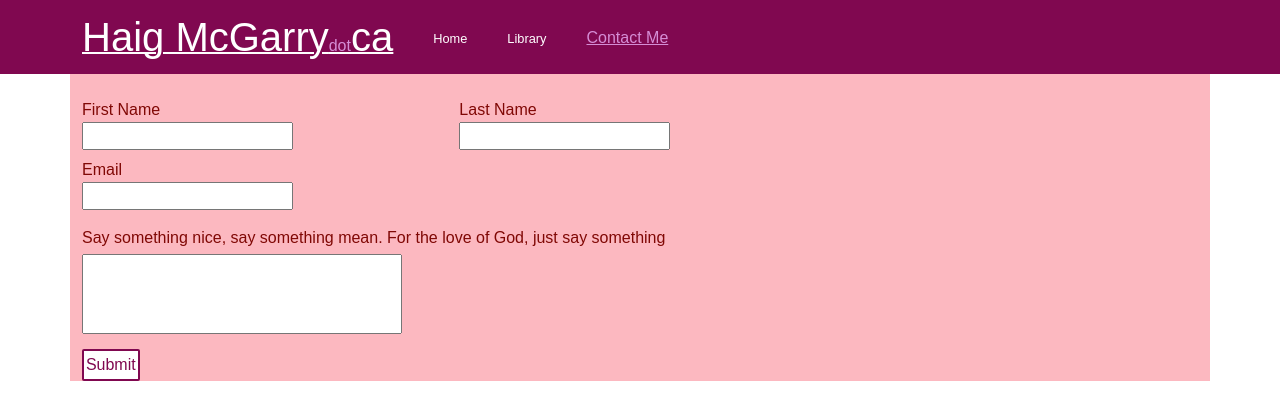
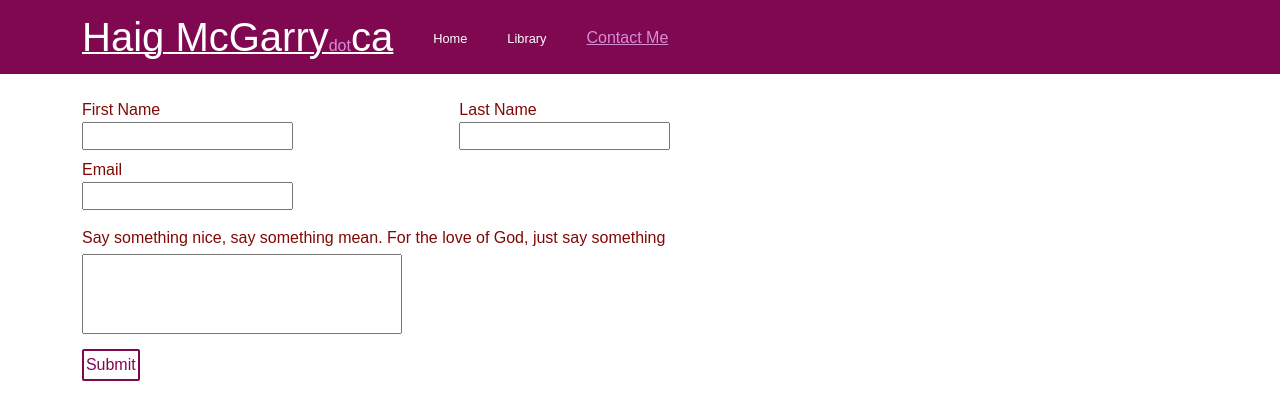
Before and after one commit to hmcgarry/haigmcgarryca, a Next.js app: page /contactme in a window 1280 px wide. Shown: the top 420 px of the page. Built offline with nearby package versions, Linux system fonts and the light colour scheme.

Commit message:
Update hmform.module.css

```diff
--- a/styles/hmform.module.css
+++ b/styles/hmform.module.css
@@ -5,7 +5,6 @@
 .HMForm{
     font-family: Arial, Helvetica, sans-serif;
     color:#800805;
-    background-color: #fcb8c0;
 }
 
 .HMFormBtn {
```
